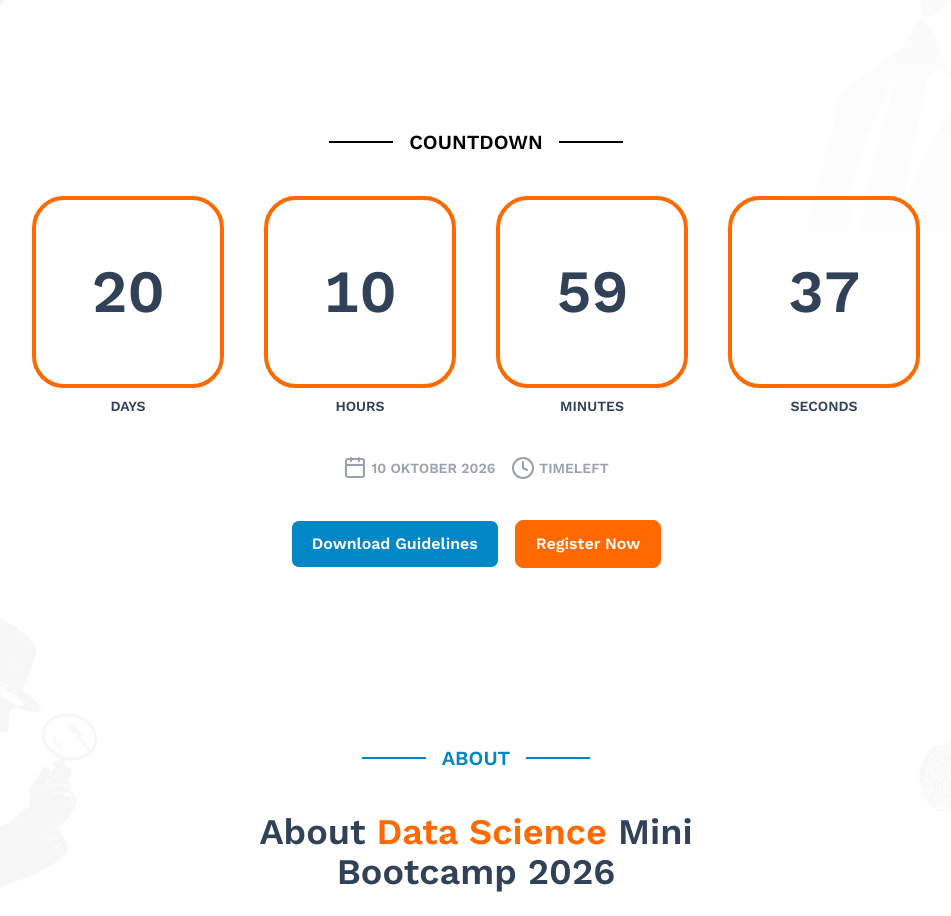
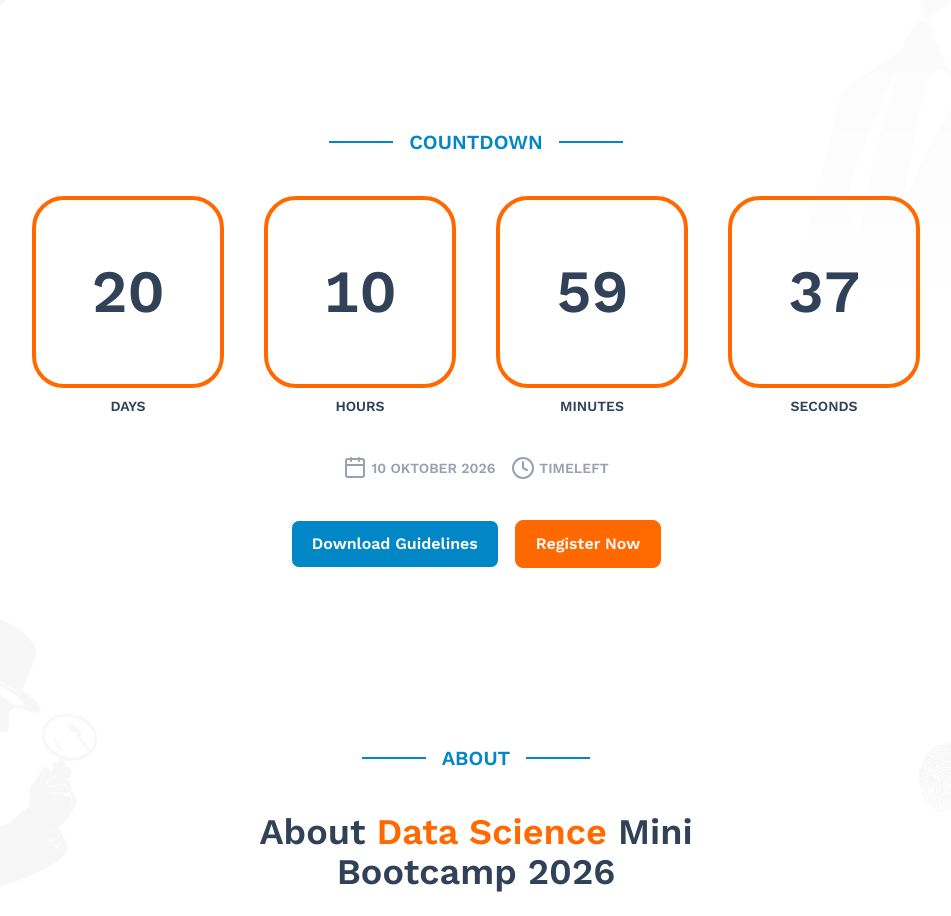
Before and after one commit to fahrypratama17/dsmbc-preview, a Next.js app: page / in a window 1280 px wide. Shown: the part 780-1696 px from the top of the page, without its empty margins (164-1115 px from the left). Built offline with nearby package versions, Linux system fonts and the light colour scheme.

Commit message:
fix: correct class names for consistent styling across components

```diff
--- a/src/feature/components/About.tsx
+++ b/src/feature/components/About.tsx
@@ -2,9 +2,9 @@ const About = () => {
   return (
     <section className="flex flex-col px-6 md:px-24 gap-8 lg:gap-10 mb-28 lg:mb-44">
       <div className="flex gap-4 items-center justify-center text-light-blue">
-        <hr className="border-light_blue border w-16"/>
+        <hr className="border-light-blue border w-16"/>
         <h1 className="text-center font-semibold text-base lg:text-xl">ABOUT</h1>
-        <hr className="border-light_blue border w-16"/>
+        <hr className="border-light-blue border w-16"/>
       </div>
       <div className="flex flex-col gap-5 justify-center">
         <h1 className="font-semibold text-2xl lg:text-4xl text-slate-700 text-center">
--- a/src/feature/components/CountdownSection.tsx
+++ b/src/feature/components/CountdownSection.tsx
@@ -20,10 +20,10 @@ const CountdownSection = () => {
 
   return (
     <div id="countdown" className="flex flex-col gap-8 lg:gap-10 py-28 lg:py-44 px-6 md:px-24">
-      <div className="flex gap-4 items-center justify-center text-light_blue">
-        <hr className="border-light_blue border w-16"/>
+      <div className="flex gap-4 items-center justify-center text-light-blue">
+        <hr className="border-light-blue border w-16"/>
         <h1 className="text-center font-semibold text-base lg:text-xl">COUNTDOWN</h1>
-        <hr className="border-light_blue border w-16"/>
+        <hr className="border-light-blue border w-16"/>
       </div>
       <div className="flex flex-col gap-6 lg:gap-10">
         <CountDown closeRegistration={CLOSE_REGISTRATION} />
--- a/src/feature/components/LearningPath.tsx
+++ b/src/feature/components/LearningPath.tsx
@@ -4,9 +4,9 @@ const LearningPath = () => {
   return (
     <section className="flex flex-col gap-8 lg:gap-10 mb-28 lg:mb-44 px-6 md:px-24">
       <div className="flex gap-4 items-center justify-center text-light-blue">
-        <hr className="border-light_blue border-1 w-16"/>
+        <hr className="border-light-blue border-1 w-16"/>
         <h1 className="text-center font-semibold text-base lg:text-xl">LEARNING PATH</h1>
-        <hr className="border-light_blue border-1 w-16"/>
+        <hr className="border-light-blue border-1 w-16"/>
       </div>
       <div className="flex flex-col gap-2 md:gap-3 lg:gap-5">
         <div className="flex flex-col lg:grid lg:grid-cols-3 gap-2 md:gap-3 lg:gap-5 justify-items-center">
--- a/src/feature/components/Navbar.tsx
+++ b/src/feature/components/Navbar.tsx
@@ -80,7 +80,7 @@ const Navbar: React.FC = () => {
 
       {menuOpen && (
         <div
-          className="fixed inset-0 bg-dark_blue bg-opacity-50 lg:hidden"
+          className="fixed inset-0 bg-dark-blue bg-opacity-50 lg:hidden"
           onClick={() => setMenuOpen(false)}
           onKeyDown={(e) => {
             if (e.key === "Enter" || e.key === " ") setMenuOpen(false);
@@ -91,7 +91,7 @@ const Navbar: React.FC = () => {
       )}
 
       <div
-        className={`fixed left-0 top-0 h-full w-3/4 bg-dark_blue px-10 shadow-lg transition-transform duration-300 ${
+        className={`fixed left-0 top-0 h-full w-3/4 bg-dark-blue px-10 shadow-lg transition-transform duration-300 ${
           menuOpen ? "translate-x-0" : "-translate-x-full"
         } lg:hidden`}
       >
--- a/src/feature/components/Timeline.tsx
+++ b/src/feature/components/Timeline.tsx
@@ -45,9 +45,9 @@ const Timeline = () => {
       className="relative flex flex-col items-center mx-auto lg:mx-8 gap-8 lg:gap-10 mb-28 lg:mb-44 px-6 md:px-24"
     >
       <div className="flex gap-4 items-center justify-center text-light-blue">
-        <hr className="border-light_blue border-1 w-16"/>
+        <hr className="border-light-blue border-1 w-16"/>
         <h1 className="text-center font-semibold text-base lg:text-xl">TIMELINE</h1>
-        <hr className="border-light_blue border-1 w-16"/>
+        <hr className="border-light-blue border-1 w-16"/>
       </div>
 
       <div className="font-WorkSans text-xl absolute left-4 top-30 bottom-20 h-150 lg:h-185 w-[3px] bg-orange-500 lg:left-1/2 lg:-translate-x-1/2" />
```
